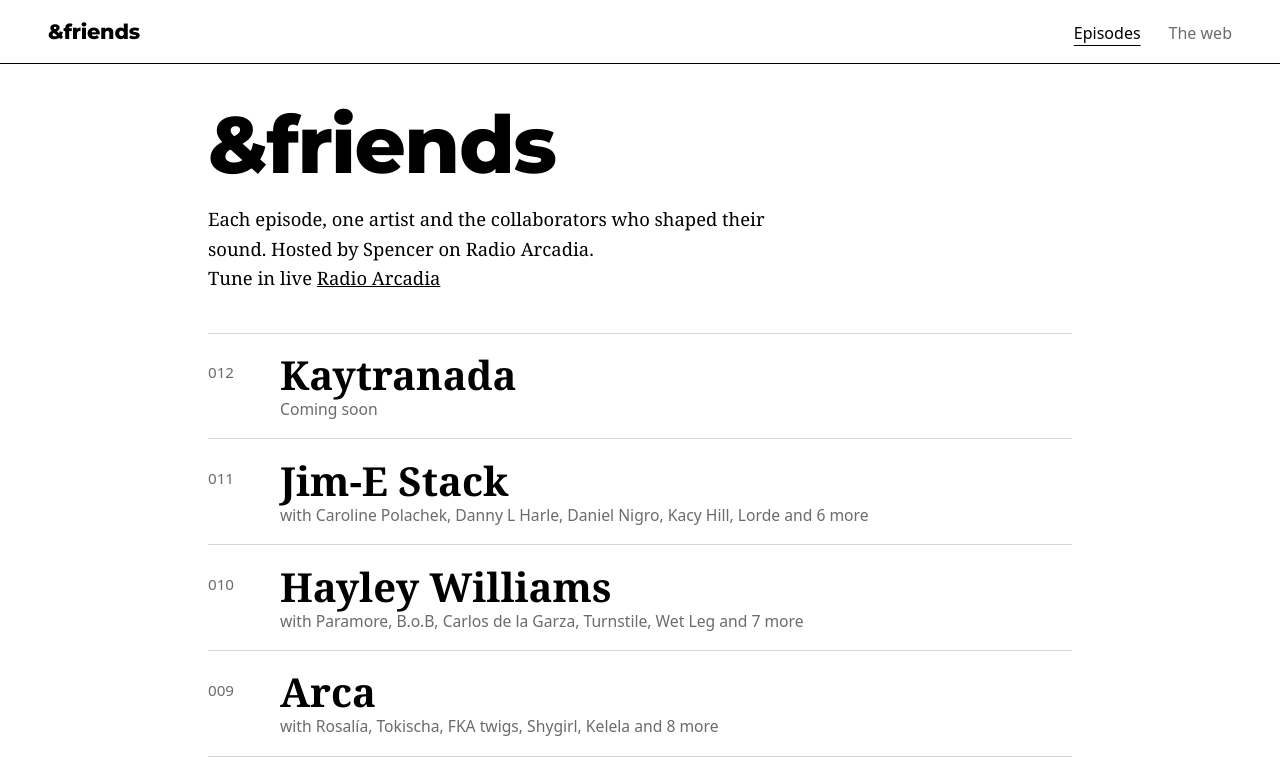
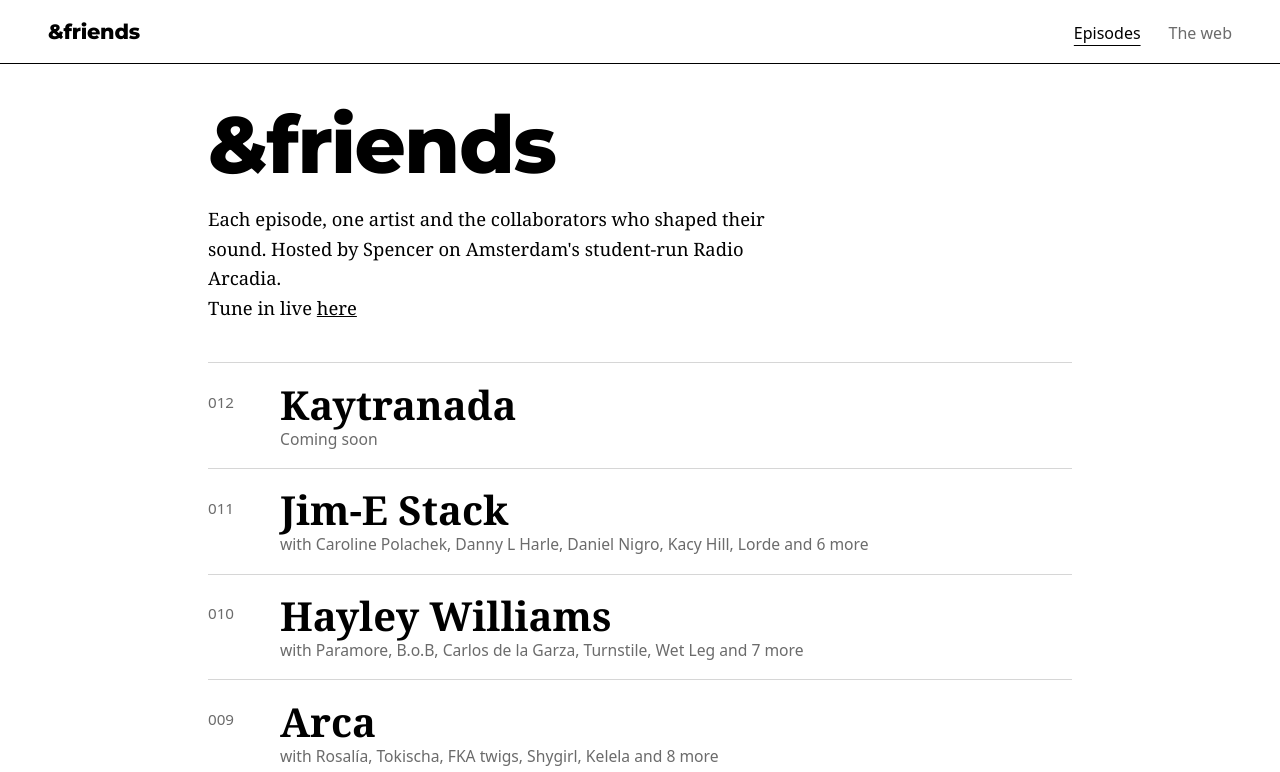
Before and after one commit to seams-27/andfriends, a plain HTML site: page index.html in a window 1280 px wide. Shown: the top 772 px of the page. Drawn offline with Linux system fonts and the light colour scheme; a web font is replaced by a local one.

Commit message:
Modify episode description and link in index.html
Updated the episode description and link text.

```diff
--- a/index.html
+++ b/index.html
@@ -2,7 +2,7 @@
     lang="en"><head><meta charset="utf-8"><meta
     name="viewport" content="width=device-width,initial-scale=1"><link rel="preconnect" href="https://fonts.googleapis.com"><link href="https://fonts.googleapis.com/css2?family=Montserrat:wght@800&family=Palanquin:wght@400;500;600&family=Trirong:ital,wght@0,400;0,600;1,400&display=swap" rel="stylesheet"><link rel="stylesheet"
     href="style.css"><title>&amp;friends</title></head><body><header><a class="logo" href="index.html">&amp;friends</a><a class="nav" href="index.html" aria-current="page">Episodes</a><a class="nav" href="web.html">The web</a></header><main><h1>&amp;friends</h1><p
-    class="lede">Each episode, one artist and the collaborators who shaped their sound. Hosted by Spencer on Radio Arcadia. <br>Tune in live <a href="https://radioarcadia.org">Radio Arcadia</p><ol id="list"></ol></main><script src="data.js"></script><script src="common.js"></script><script>
+    class="lede">Each episode, one artist and the collaborators who shaped their sound. Hosted by Spencer on Amsterdam's student-run Radio Arcadia. <br>Tune in live <a href="https://radioarcadia.org">here</p><ol id="list"></ol></main><script src="data.js"></script><script src="common.js"></script><script>
 document.getElementById("list").innerHTML=[...EPISODES].reverse().map(e=>{const p=epPeople(e);
 return `<li><a href="episode.html?id=${e.id}"><span class="num">${pad(e.id)}</span><span class="name">${e.artist}</span><span class="with">${p.length?"with "+p.slice(0,5).join(", ")+(p.length>5?" and "+(p.length-5)+" more":""):"Coming soon"}</span></a></li>`}).join("");
 </script></body></html>
```
